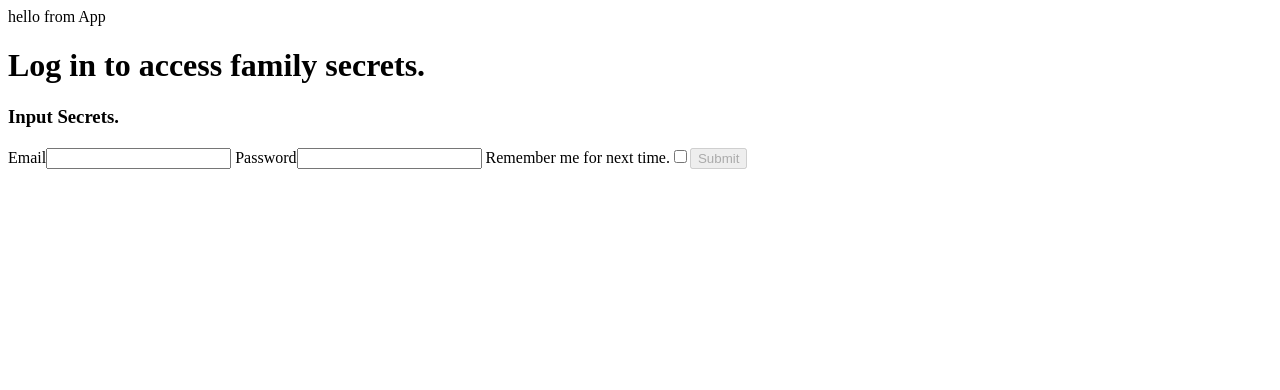
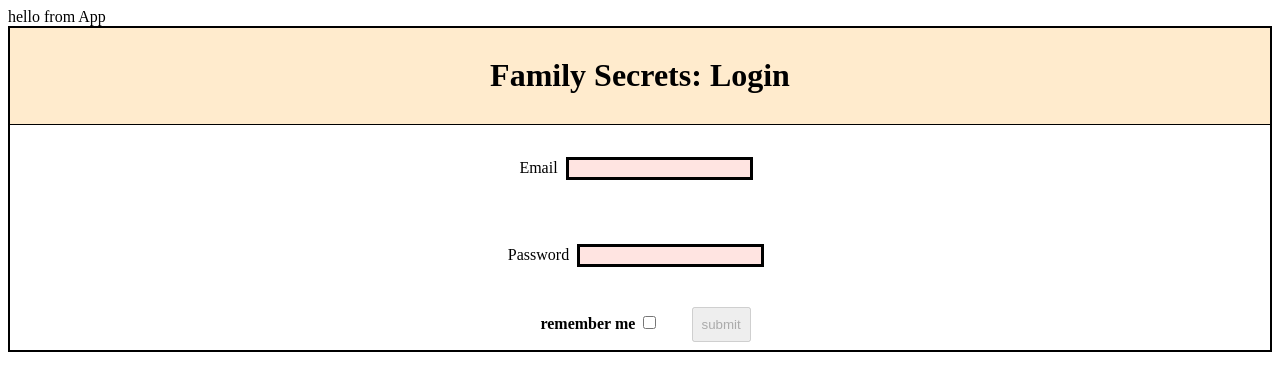
Before and after one commit to Secret-Recipes-Build-Week/frontend, a React (Create React App) app: page / in a window 1280 px wide. Shown: the top 390 px of the page. Built offline with nearby package versions, Linux system fonts and the light colour scheme.

Commit message:
added styling and marked sections of code

```diff
--- a/src/components/LoginForm.js
+++ b/src/components/LoginForm.js
@@ -2,6 +2,53 @@ import react, {useState, useEffect} from 'react'
 import styled from 'styled-components'
 import * as yup from "yup";
 import schema from "../validation/loginFormSchema"
+
+// ** STYLING RULES BEGIN HERE ** //
+
+const FormWrapper = styled.div`
+text-align: center;
+display: flex;
+flex-direction: column;
+border: 2px solid black;
+`
+
+const FormLabelWrapper = styled.div`
+display: flex;
+flex-direction: column;
+`
+
+const FormHeaderWrapper = styled.header`
+background-color: blanchedalmond;
+padding: 0.5rem;
+border-bottom: 1px solid black;
+`
+
+const buttonStyleObject = {
+    "padding": "0.5rem",
+    "margin":"0.5rem"
+}
+
+const labelStyleObject = {
+    "margin": "0.5rem",
+    "padding": "1rem"
+}
+
+const inputStyleObject ={
+    "border": "3px solid black",
+    "margin": "0.5rem",
+    "background-color": "mistyrose"
+}
+
+const checkboxStyleObject = {
+    "text-align": "center",
+    "margin": "1rem",
+    "padding":"0.2rem",
+    "font-weight":"bold",
+
+}
+
+
+// ** COMPONENT LOGIC BEGINS HERE **//
 
 const initialFormValues = {
     email: "",
@@ -22,7 +69,7 @@ export default function LoginForm() {
     const [ disabled, setDisabled ] = useState(initialDisabled)
 
 
-    //** SUBMIT FUNCTIONS ** //
+    // ** SUBMIT FUNCTIONS START HERE ** //
 
 
     // Helper function. Empty shell for Axios call and state handlers. //
@@ -41,7 +88,8 @@ export default function LoginForm() {
         submit();
     };
 
-    //** CHANGE FUNCTIONS  ** //
+
+    // ** CHANGE FUNCTIONS START HERE  ** //
 
 
     // Function to update state with changed values. //
@@ -84,9 +132,12 @@ export default function LoginForm() {
 
 
     return (
+        <FormWrapper>
         <div className="form">
             <form onSubmit={onSubmit}>
-                <h1>Log in to access family secrets.</h1>
+                <FormHeaderWrapper>
+                <h1>Family Secrets: Login</h1>
+                </FormHeaderWrapper>
 
                 <div className="errors">
                     <div className="error">{errorValues.name}</div>
@@ -94,27 +145,34 @@ export default function LoginForm() {
                     <div className="error">{errorValues.email}</div>
                 </div>
 
-                <h3>Input Secrets.</h3>
-                <label className="label"> Email
+                <FormLabelWrapper>
+                <label className="label" style={labelStyleObject}> Email
                     <input
+                    style={inputStyleObject}
                     type="email"
                     onChange={onChange}
                     name="email"
                     value={formValues.email}
                     />
                 </label>
+                </FormLabelWrapper>
 
-                <label className="label"> Password
+                <FormLabelWrapper>
+                <label className="label" style={labelStyleObject}> Password
                     <input
+                    style={inputStyleObject}
                     type="password"
                     onChange={onChange}
                     name="password"
                     value={formValues.password}
                     />
                 </label>
+                </FormLabelWrapper>
 
-                <label className="label"> Remember me for next time.
+
+                <label className="label" style={checkboxStyleObject}> remember me
                     <input
+                    style={inputStyleObject}
                     type="checkbox"
                     onChange={onChange}
                     name="doRemember"
@@ -123,10 +181,12 @@ export default function LoginForm() {
                 </label>
 
 
+                <button style={buttonStyleObject} className="submit" disabled={disabled}>submit</button>
 
-                <button className="submit" disabled={disabled}>Submit</button>
+
             </form>
 
         </div>
+        </FormWrapper>
     )
 }
```
Also changed, not shown: 1 other file (tests, documents, lock files or other folders).
